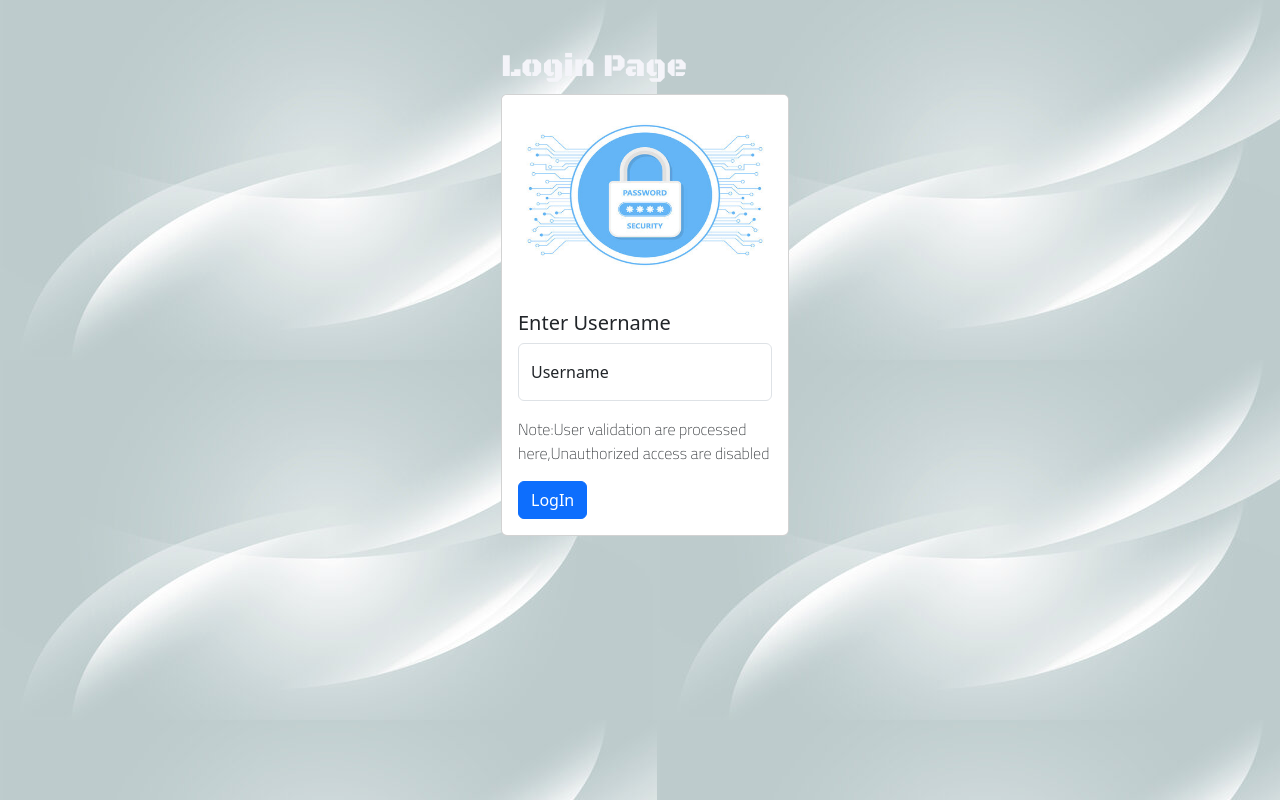
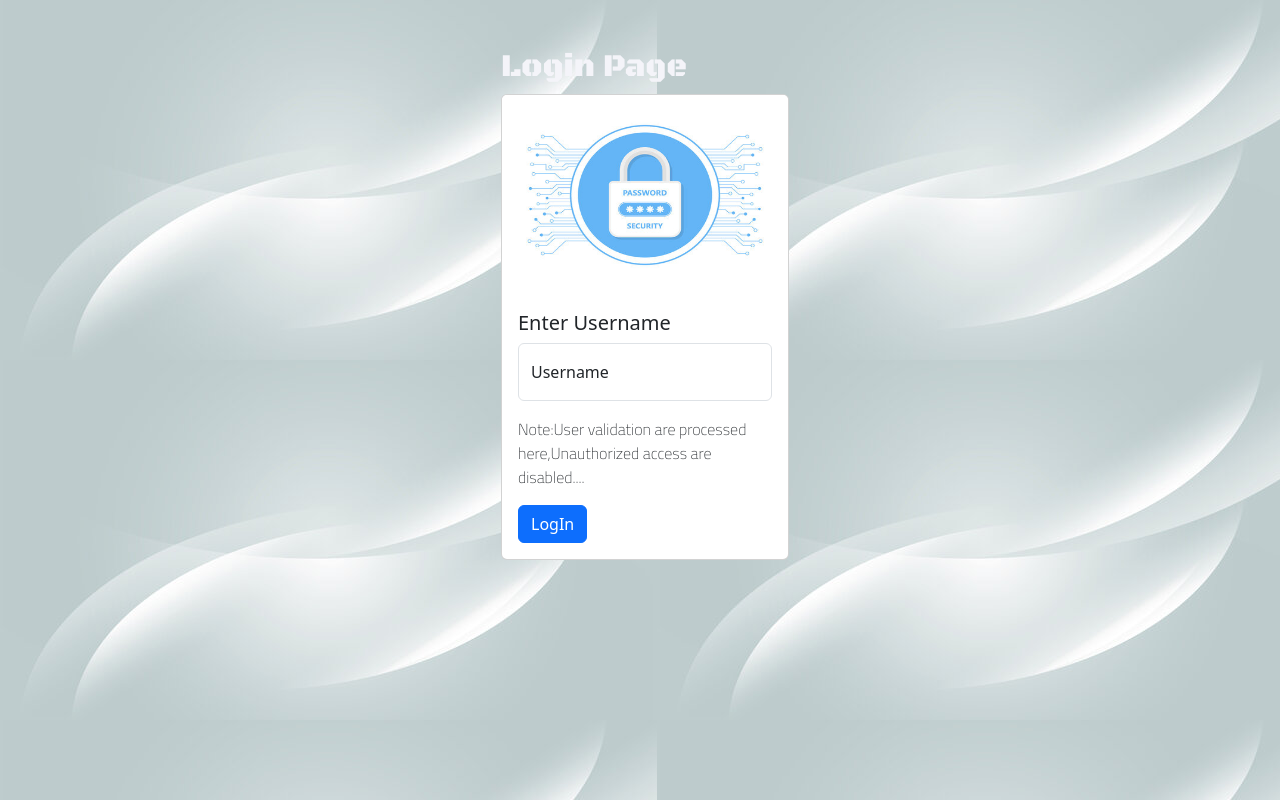
Before and after one commit to ajmalshakeer/football-team-management-app, an Angular app: page /login in a window 1280 px wide. Built offline with nearby package versions, Linux system fonts and the light colour scheme.

Commit message:
Update login.component.html
updated code

```diff
--- a/src/app/login/login.component.html
+++ b/src/app/login/login.component.html
@@ -20,7 +20,7 @@
           </div>
           <p class="card-text">
             Note:User validation are processed here,Unauthorized access are
-            disabled
+            disabled....
           </p>
             <button class="btn btn-primary" (click)="verify()">LogIn</button>
         </div>
```
